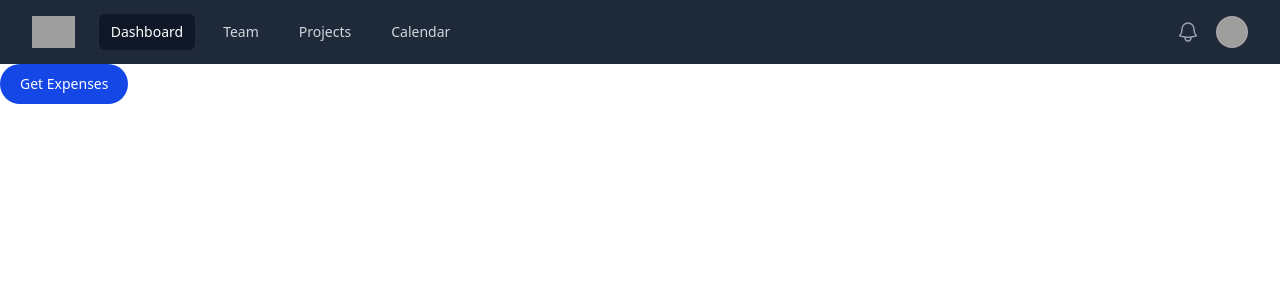
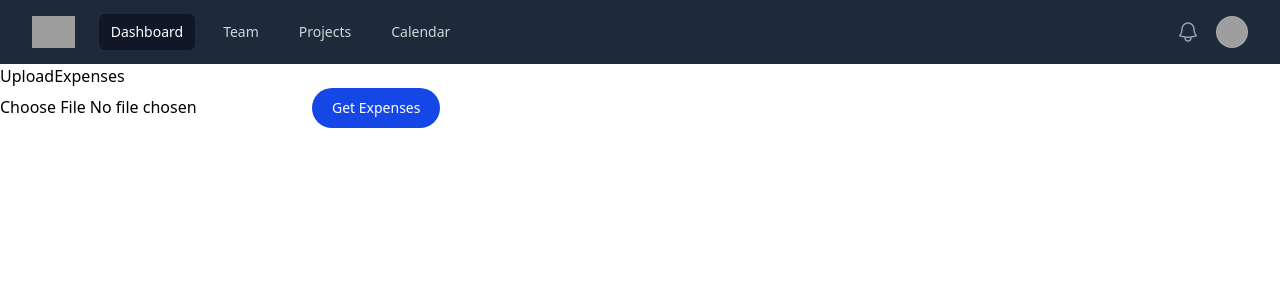
Before and after one commit to SeanPiedmonte/financesite, a Vue app in the folder ui/: page / in a window 1280 px wide. Shown: the top 300 px of the page. Built offline with nearby package versions, Linux system fonts and the light colour scheme; grey boxes are pictures that could not be loaded.

Commit message:
Fix some ui implementation

```diff
--- a/ui/src/components/HomePage.vue
+++ b/ui/src/components/HomePage.vue
@@ -1,6 +1,14 @@
 <script setup lang="ts">
-import { onMounted } from "vue";
+import { ref, onMounted } from "vue";
 
+interface Transaction {
+  transType: string
+  transOrigin: string
+  amount: number
+}
+
+const loading = ref(false);
+const transactions = ref<Transaction[]>([])
 
 async function getExpenses() {
   const url = "http://localhost:8080/api/expenses";
@@ -12,9 +20,33 @@ async function getExpenses() {
 
     const result = await response.json();
     console.log(result);
+    transactions.value = result;
   } catch (error) {
     const msg = (error as Error).message;
     console.log(msg);
+  }
+}
+
+async function uploadExpenses(event: Event) {
+  const target = event.target as HTMLInputElement;
+  const file = target.files?.[0];
+  if (!file) return;
+
+  loading.value = true;
+
+  try {
+    const formData = new FormData();
+    formData.append("FILEKEY", file);
+    const res = await fetch("http://localhost:8080/api/uploadExpenses", {
+      method: "POST",
+      body: formData,
+    });
+    const data = await res.text();
+    console.log(data);
+  } catch (err) {
+    console.error("Upload Failed:", err);
+  } finally {
+    loading.value = false;
   }
 }
 
@@ -23,6 +55,17 @@ onMounted(() => {
 </script>
 
 <template>
+  <h2>UploadExpenses</h2>
+  <input type="file" accept=".csv" @change="uploadExpenses" />
+  <div v-if="loading">Uploading...</div>
+  <div v-else-if="transactions.length">
+    <h3>Transactions:</h3>
+    <ul>
+      <li v-for="(txn, idx) in transactions" :key="idx">
+        {{ txn.transType }} | {{ txn.transOrigin }} | ${{ txn.amount }}
+      </li>
+    </ul>
+  </div>
   <button @click="getExpenses" class="text-white bg-blue-700 hover:bg-blue-800 focus:outline-none focus:ring-4 focus:ring-blue-300 font-medium rounded-full text-sm px-5 py-2.5 text-center me-2 mb-2 dark:bg-blue-600 dark:hover:bg-blue-700 dark:focus:ring-blue-800">Get Expenses</button>
 </template>
 
```
